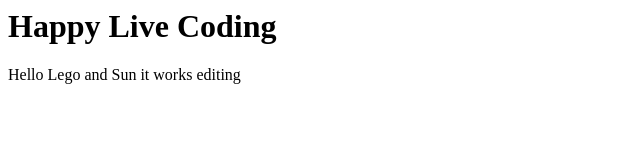
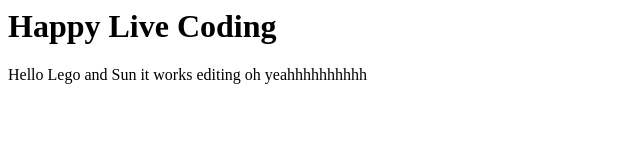
Before and after one commit to sunix/hello, a plain HTML site: page index.html in a window 1280 px wide. Shown: the whole page, without its empty margins (0-640 px from the left). Drawn offline with Linux system fonts and the light colour scheme.

Commit message:
from jh-pages ...

```diff
--- a/index.html
+++ b/index.html
@@ -1,2 +1,2 @@
 <h1>Happy Live Coding</h1>
-<p>Hello Lego and Sun it works editing</p>
+<p>Hello Lego and Sun it works editing oh yeahhhhhhhhhh</p>
```
